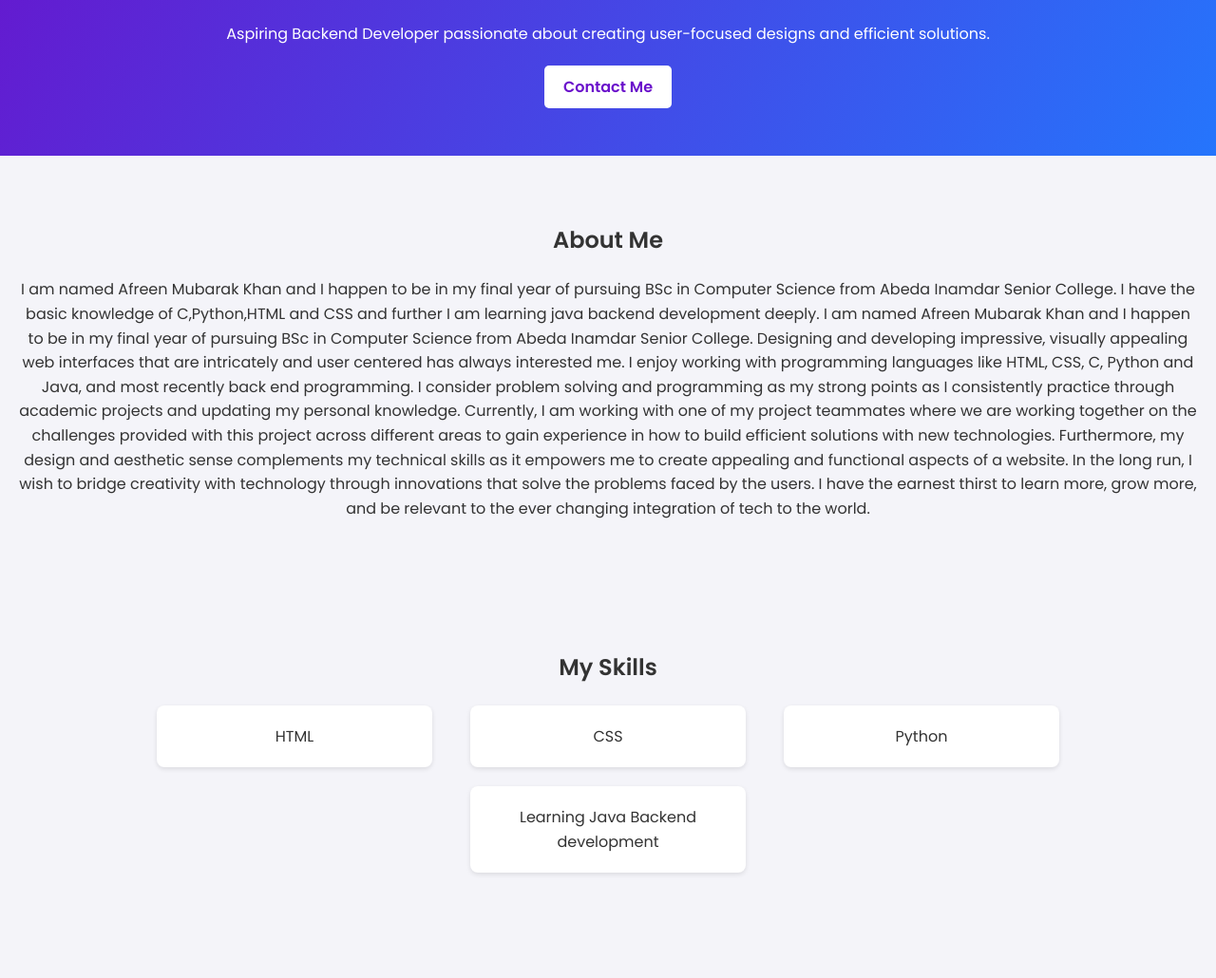
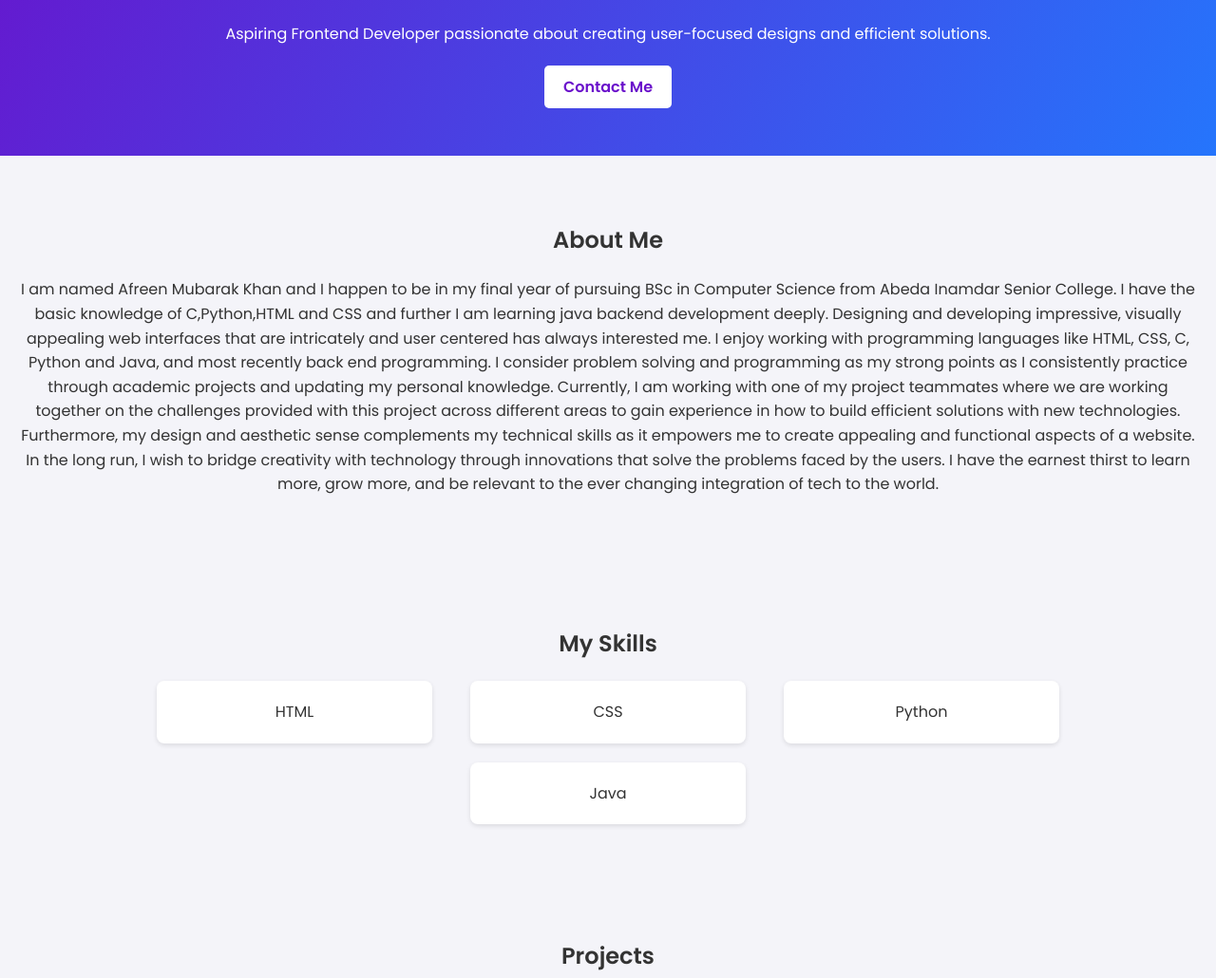
Before and after one commit to Afreenk2101/portfolio, a plain HTML site: page index.html in a window 1280 px wide. Shown: the part 270-1300 px from the top of the page at 95% size. Drawn offline with Linux system fonts and the light colour scheme.

Commit message:
Update index.html

```diff
--- a/index.html
+++ b/index.html
@@ -20,7 +20,7 @@
     </nav>
     <div class="hero">
       <h2>Hi, I'm Afreen Mubarak Khan</h2>
-      <p>Aspiring Backend Developer passionate about creating user-focused designs and efficient solutions.</p>
+      <p>Aspiring Frontend Developer passionate about creating user-focused designs and efficient solutions.</p>
       <a href="#contact" class="btn">Contact Me</a>
     </div>
   </header>
@@ -30,7 +30,7 @@
     <p>
       I am named Afreen Mubarak Khan and I happen to be in my final year of pursuing BSc in Computer Science from Abeda Inamdar Senior College.
       I have the basic knowledge of C,Python,HTML and CSS and further I am learning java backend development deeply.
-     I am named Afreen Mubarak Khan and I happen to be in my final year of pursuing BSc in Computer Science from Abeda Inamdar Senior College. Designing and developing impressive, visually appealing web interfaces that are intricately and user centered has always interested me. I enjoy working with programming languages like HTML, CSS, C, Python and Java, and most recently back end programming.
+      Designing and developing impressive, visually appealing web interfaces that are intricately and user centered has always interested me. I enjoy working with programming languages like HTML, CSS, C, Python and Java, and most recently back end programming.
       I consider problem solving and programming as my strong points as I consistently practice through academic projects and updating my personal knowledge. Currently, I am working with one of my project teammates where we are working together on the challenges provided with this project across different areas to gain experience in how to build efficient solutions with new technologies.
       Furthermore, my design and aesthetic sense complements my technical skills as it empowers me to create appealing and functional aspects of a website. In the long run, I wish to bridge creativity with technology through innovations that solve the problems faced by the users. I have the earnest thirst to learn more, grow more, and be relevant to the ever changing integration of tech to the world.
     </p>
@@ -42,7 +42,7 @@
       <div class="skill-card">HTML</div><br>
       <div class="skill-card">CSS</div><br>
       <div class="skill-card">Python</div>
-      <div class="skill-card">Learning Java Backend development </div>
+      <div class="skill-card">Java</div>
     </div>
   </section>
 
@@ -75,7 +75,7 @@
 
   <footer>
     <p>© 2024 Afreen Mubarak Khan</p>
-    <p>Find me on <a href="https://github.com/afreenkhan" target="_blank">GitHub</a> | <a href="https://linkedin.com/in/AFREEN KHAN" target="_blank">LinkedIn</a></p>
+    <p>Find me on <a href="https://github.com/afreenkhan" target="_blank">GitHub</a> | <a href="https://www.linkedin.com/in/afreen-khan-075217337?utm_source=share&utm_campaign=share_via&utm_content=profile&utm_medium=android_app">LinkedIn</a></p>
   </footer>
   <script src="script.js"></script>
 
```
